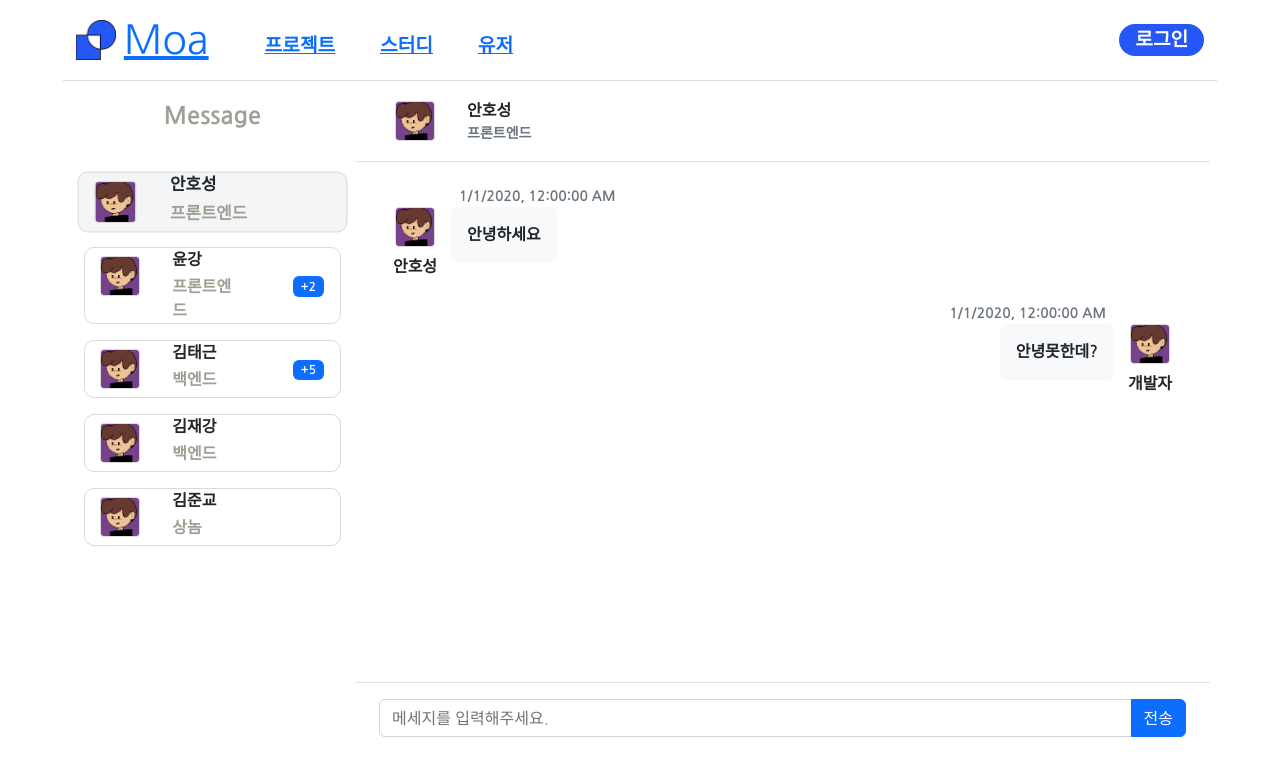
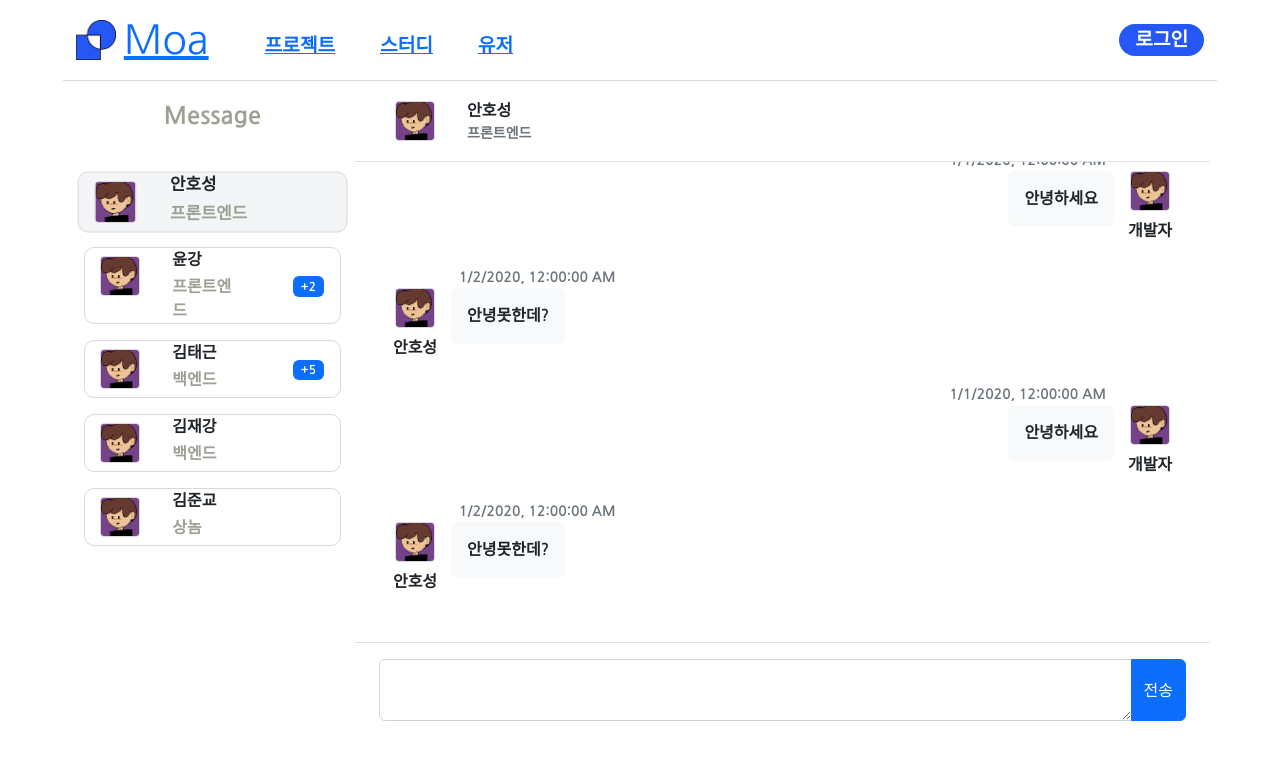
Before and after one commit to Moa-dev-team/Moa-frontend, a React (Create React App) app in the folder frontend/: page / in a window 1280 px wide. Shown: the top 776 px of the page. Built offline with nearby package versions, Linux system fonts and the light colour scheme.

Commit message:
fix : Chat 컴포넌트 디자인
화면에 들어오거나 메세지를 보내면 가장 마지막에 존재하는 메세지에 포커스가 맞춰지게 함

```diff
--- a/frontend/src/components/messages/Chats.jsx
+++ b/frontend/src/components/messages/Chats.jsx
@@ -11,8 +11,18 @@ const myName = "개발자";
 //get api
 //id 와 주고 받은 모든 쪽지의 보낸사람 id, 데이터의 메세지, 보낸 날짜
 const messages = [
-  { id: 2, text: "안녕하세요", date: new Date("2020-01-01") },
-  { id: 0, text: "안녕못한데?", date: new Date("2020-01-01") },
+  { id: 0, text: "안녕하세요", date: new Date("2020-01-01") },
+  { id: 2, text: "안녕못한데?", date: new Date("2020-01-02") },
+  { id: 0, text: "안녕하세요", date: new Date("2020-01-01") },
+  { id: 2, text: "안녕못한데?", date: new Date("2020-01-02") },
+  { id: 0, text: "안녕하세요", date: new Date("2020-01-01") },
+  { id: 2, text: "안녕못한데?", date: new Date("2020-01-02") },
+  { id: 0, text: "안녕하세요", date: new Date("2020-01-01") },
+  { id: 2, text: "안녕못한데?", date: new Date("2020-01-02") },
+  { id: 0, text: "안녕하세요", date: new Date("2020-01-01") },
+  { id: 2, text: "안녕못한데?", date: new Date("2020-01-02") },
+  { id: 0, text: "안녕하세요", date: new Date("2020-01-01") },
+  { id: 2, text: "안녕못한데?", date: new Date("2020-01-02") },
 ];
 
 export default function Chats({ id, name, image }) {
@@ -20,16 +30,22 @@ export default function Chats({ id, name, image }) {
   const messagesEndRef = useRef(null);
 
   useEffect(() => {
-    messagesEndRef.current.scrollIntoView({ behavior: 'smooth' });
+    messagesEndRef.current.scrollIntoView({ behavior: "smooth" });
   }, [chatMessages]);
+
+  const handleSendMessage = (message) => {
+    // Add the new message to the chatMessages state
+    setChatMessages([...chatMessages, message]);
+  };
 
   return (
     <React.Fragment>
       <div className={`${styles["chat-messages"]} p-4`}>
-        {messages.map((message) => {
+        {chatMessages.map((message, index) => {
           if (myId === message.id)
             return (
               <ChatRight
+                key={index}
                 text={message.text}
                 image={myImage}
                 name={myName}
@@ -38,6 +54,7 @@ export default function Chats({ id, name, image }) {
             );
           return (
             <ChatLeft
+              key={index}
               text={message.text}
               image={image}
               name={name}
@@ -50,16 +67,41 @@ export default function Chats({ id, name, image }) {
       <div
         className={`${styles["flex-grow-0"]} ${styles["py-3"]} ${styles["px-4"]} ${styles["border-top"]}`}
       >
-        <div className="input-group">
+        <SendMessageForm onSendMessage={handleSendMessage} />
+        {/* <div className="input-group">
           <input
             type="text"
             className="form-control m-"
             placeholder="메세지를 입력해주세요."
-
           />
           <button className="btn btn-primary">전송</button>
-        </div>
+        </div> */}
       </div>
     </React.Fragment>
   );
 }
+
+const SendMessageForm = ({ onSendMessage }) => {
+  const [message, setMessage] = useState("");
+
+  const handleSubmit = (event) => {
+    event.preventDefault();
+    onSendMessage({ id: myId, text: message, date: new Date() });
+    setMessage("");
+  };
+
+  return (
+    <form onSubmit={handleSubmit}>
+      <div className="input-group">
+        <textarea
+          className="form-control"
+          value={message}
+          onChange={(event) => setMessage(event.target.value)}
+        ></textarea>
+        <button type="submit" className="btn btn-primary">
+          전송
+        </button>
+      </div>
+    </form>
+  );
+};
--- a/frontend/src/components/messages/Chats.module.css
+++ b/frontend/src/components/messages/Chats.module.css
@@ -1,7 +1,7 @@
 .chat-messages {
   display: flex;
   flex-direction: column;
-  height: 65vh;
+  height: 60vh;
   overflow-y: scroll;
 }
 
```
